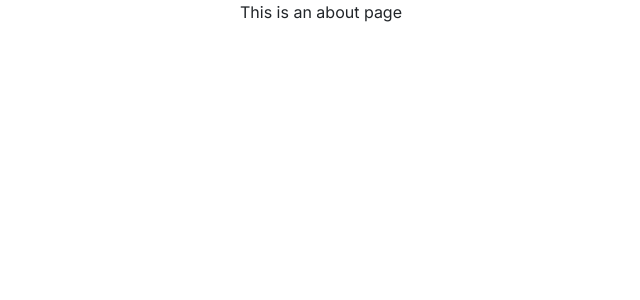
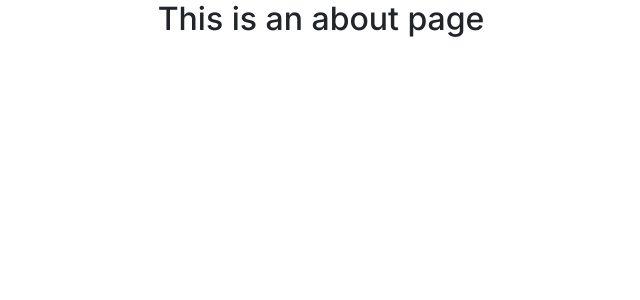
Before and after one commit to jaspherbagor/AutoConnect, a React (Create React App) app in the folder front-end/: page /about in a window 1280 px wide. Shown: the top 300 px of the page, without its empty margins (319-959 px from the left). Built offline with nearby package versions, Linux system fonts and the light colour scheme.

Commit message:
imported the client navbar and footer in the about page

```diff
--- a/front-end/src/components/pages/client/about.jsx
+++ b/front-end/src/components/pages/client/about.jsx
@@ -1,9 +1,13 @@
 import React from 'react'
-
+import ClientNavbar from '../../layouts/client/navbar';
+import ClientFooter from '../../layouts/client/footer';
 const About = () => {
   return (
     <div>
-        This is an about page
+
+        <section>
+            <h2>This is an about page</h2>
+        </section>
     </div>
   )
 }
```
